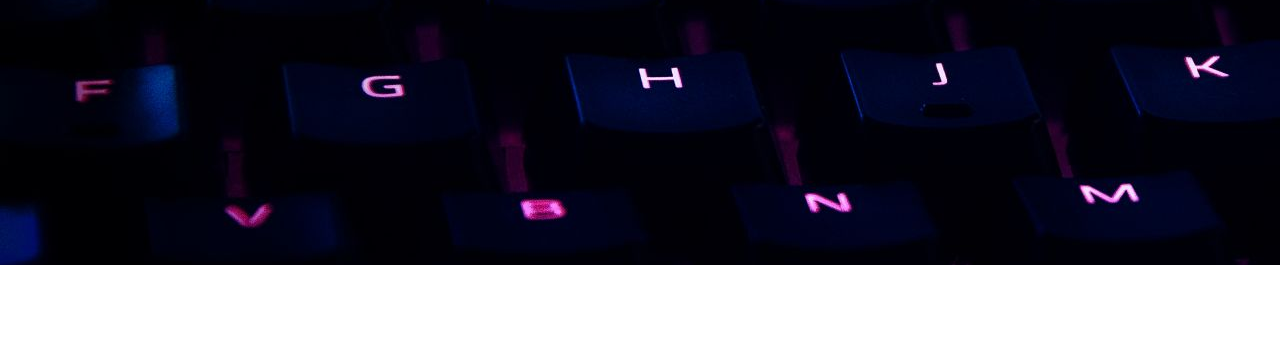
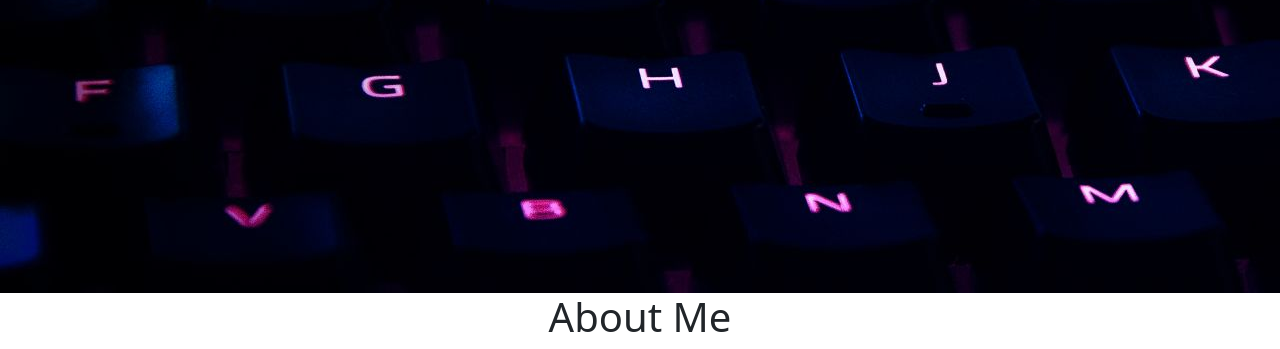
Before and after one commit to Luis4Armenta/Luis4Armenta.github.io, a plain HTML site: page index.html in a window 1280 px wide. Shown: the part 572-921 px from the top of the page. Before the commit the page ends 837 px from the top, so only its background shows below. Drawn offline with nearby package versions, Linux system fonts and the light colour scheme; a web font is replaced by a local one.

Commit message:
background fix

```diff
--- a/index.html
+++ b/index.html
@@ -1,5 +1,5 @@
 <!DOCTYPE html>
-<html lang="en">
+<html lang="en" style="height: 100%;">
 
 <head>
     <meta charset="utf-8">
@@ -14,12 +14,12 @@
     <link rel="stylesheet" href="assets/css/Navbar-Centered-Links-icons.css?h=befd8a398792e305b7ffd4a176b5b585">
 </head>
 
-<body>
+<body style="height: 100%;">
     <nav class="navbar navbar-dark navbar-expand-md bg-dark py-3" style="height: 65px;">
         <div class="container"><a class="navbar-brand d-inline-flex flex-row justify-content-center align-items-center" href="#"><i class="la la-laptop fs-2 text-center d-inline" style="text-align: center;"></i><span class="font-monospace" style="padding-left: 12px;text-align: left;font-size: 25px;">Luis4Armenta</span></a><button data-bs-toggle="collapse" class="navbar-toggler" data-bs-target="#navcol-5"><span class="visually-hidden">Toggle navigation</span><span class="navbar-toggler-icon"></span></button>
             <div class="collapse navbar-collapse" id="navcol-5">
                 <ul class="navbar-nav ms-auto">
-                    <li class="nav-item"><a class="nav-link active" href="#">About me</a></li>
+                    <li class="nav-item"><a class="nav-link active" href="#aboutme">About me</a></li>
                     <li class="nav-item"><a class="nav-link" href="#">Learning routes</a></li>
                     <li class="nav-item"><a class="nav-link" href="#">Education</a></li>
                     <li class="nav-item"><a class="nav-link" href="#">Projects</a></li>
@@ -27,12 +27,17 @@
             </div>
         </div>
     </nav>
-    <header class="d-flex flex-row justify-content-center" style="height: 772px;min-height: auto;filter: brightness(100%) contrast(100%);background: url(&quot;assets/img/anas-alshanti-feXpdV001o4-unsplash1.jpg?h=7d6c558abccfabb0ba16c50e7e21f809&quot;);max-height: none;">
-        <div class="container d-grid flex-shrink-0 justify-content-center align-items-center align-content-center align-self-center justify-content-xxl-center align-items-xxl-center">
+    <header class="d-flex" style="min-height: 460px;background: url(&quot;assets/img/anas-alshanti-feXpdV001o4-unsplash1.jpg?h=7d6c558abccfabb0ba16c50e7e21f809&quot;) repeat;max-height: none;height: 100%;">
+        <div class="container d-grid align-content-center justify-content-xxl-center align-items-xxl-center">
             <h1 class="font-monospace fw-normal text-center text-white" style="font-family: 'Fira Code', monospace;font-size: 42px;">Luis Angel Armenta Delgadillo</h1>
             <h1 class="fw-light text-center text-white" style="font-family: 'Fira Code', monospace;font-size: 27px;opacity: 0.87;">Software developer jr</h1>
         </div>
     </header>
+    <section id="aboutme">
+        <div class="container d-flex justify-content-center">
+            <h1>About Me</h1>
+        </div>
+    </section>
     <script src="https://cdn.jsdelivr.net/npm/bootstrap@5.2.0/dist/js/bootstrap.bundle.min.js"></script>
 </body>
 
```
